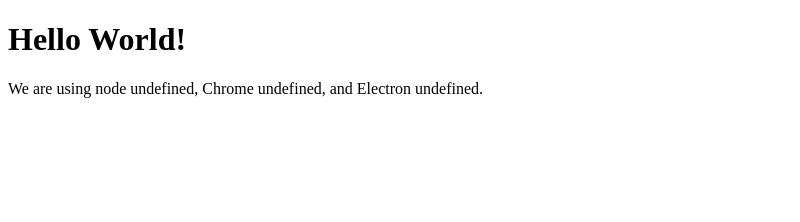
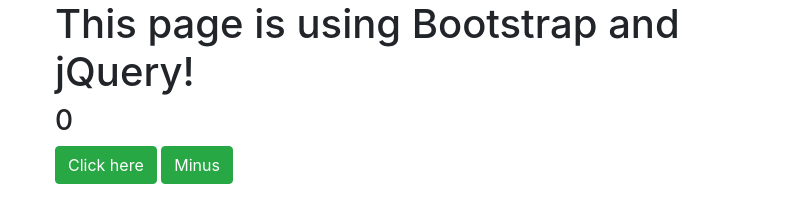
Before and after one commit to csnoboa/my-electron-app, an Electron app: page index.html in a window 800 px wide. Drawn offline with nearby package versions, Linux system fonts and the light colour scheme.

Commit message:
minus button

```diff
--- a/index.html
+++ b/index.html
@@ -3,12 +3,17 @@
    <head>
       <meta charset = "UTF-8">
       <title>Hello World!</title>
+      <link rel = "stylesheet"
+         href = "./bower_components/bootstrap/dist/css/bootstrap.min.css" />
    </head>
 
    <body>
-      <h1>Hello World!</h1>
-      We are using node <script>document.write(process.versions.node)</script>,
-      Chrome <script>document.write(process.versions.chrome)</script>,
-      and Electron <script>document.write(process.versions.electron)</script>.
+      <div class = "container">
+         <h1>This page is using Bootstrap and jQuery!</h1>
+         <h3 id = "click-counter"></h3>
+         <button class = "btn btn-success" id = "countbtn">Click here</button>
+         <button class = "btn btn-success" id = "countminusbtn">Minus</button>
+         <script src = "./view.js" ></script>
+      </div>
    </body>
 </html>
--- /dev/null
+++ b/view.js
@@ -0,0 +1,11 @@
+let $ = require('jquery')  // jQuery now loaded and assigned to $
+let count = 0
+$('#click-counter').text(count.toString())
+$('#countbtn').on('click', () => {
+   count ++
+   $('#click-counter').text(count)
+})
+$('#countminusbtn').on('click', () =>{
+    count --
+    $('#click-counter').text(count)
+})
```
Also changed, not shown: main.js (line endings or trailing spaces).
